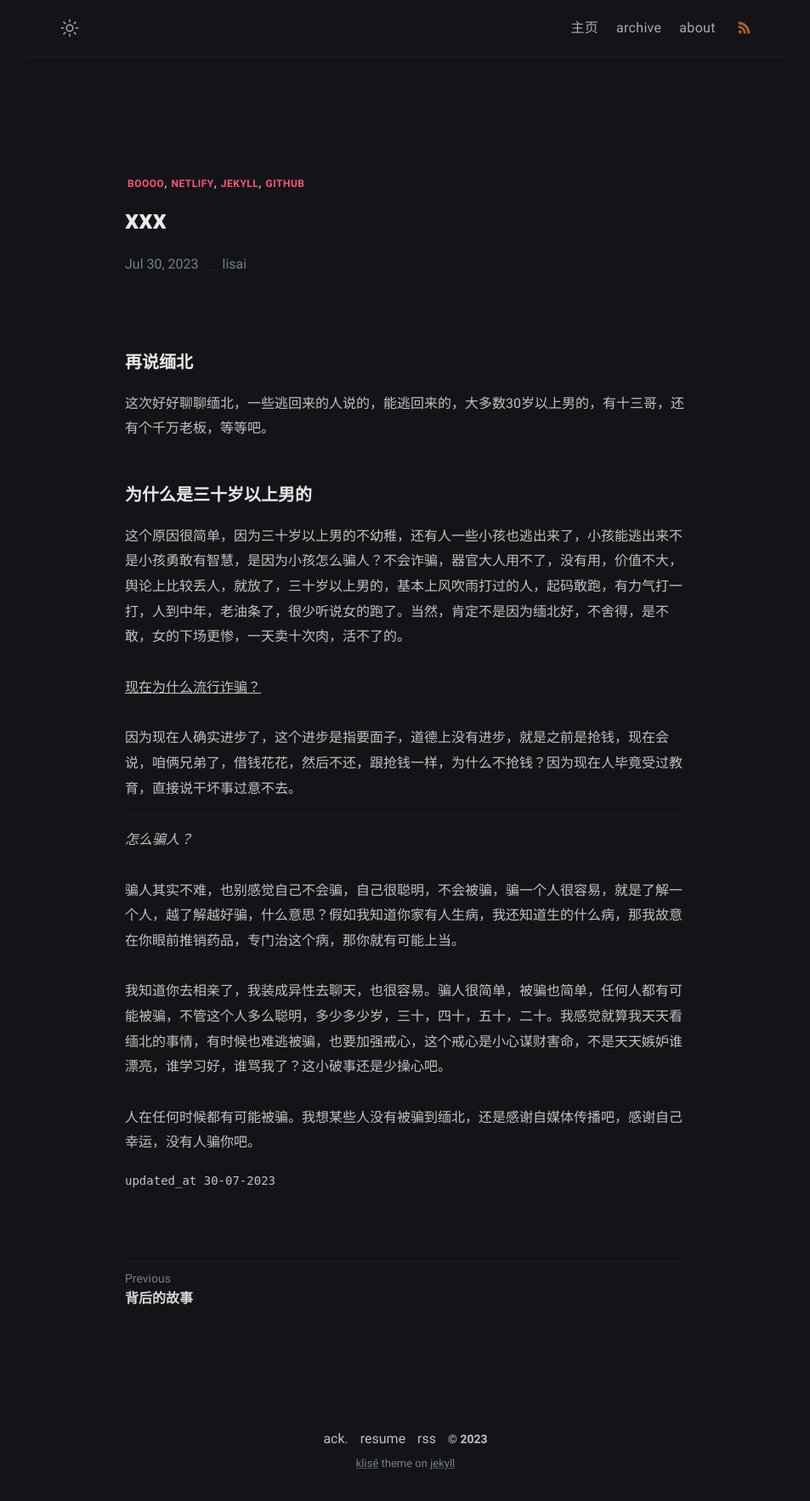
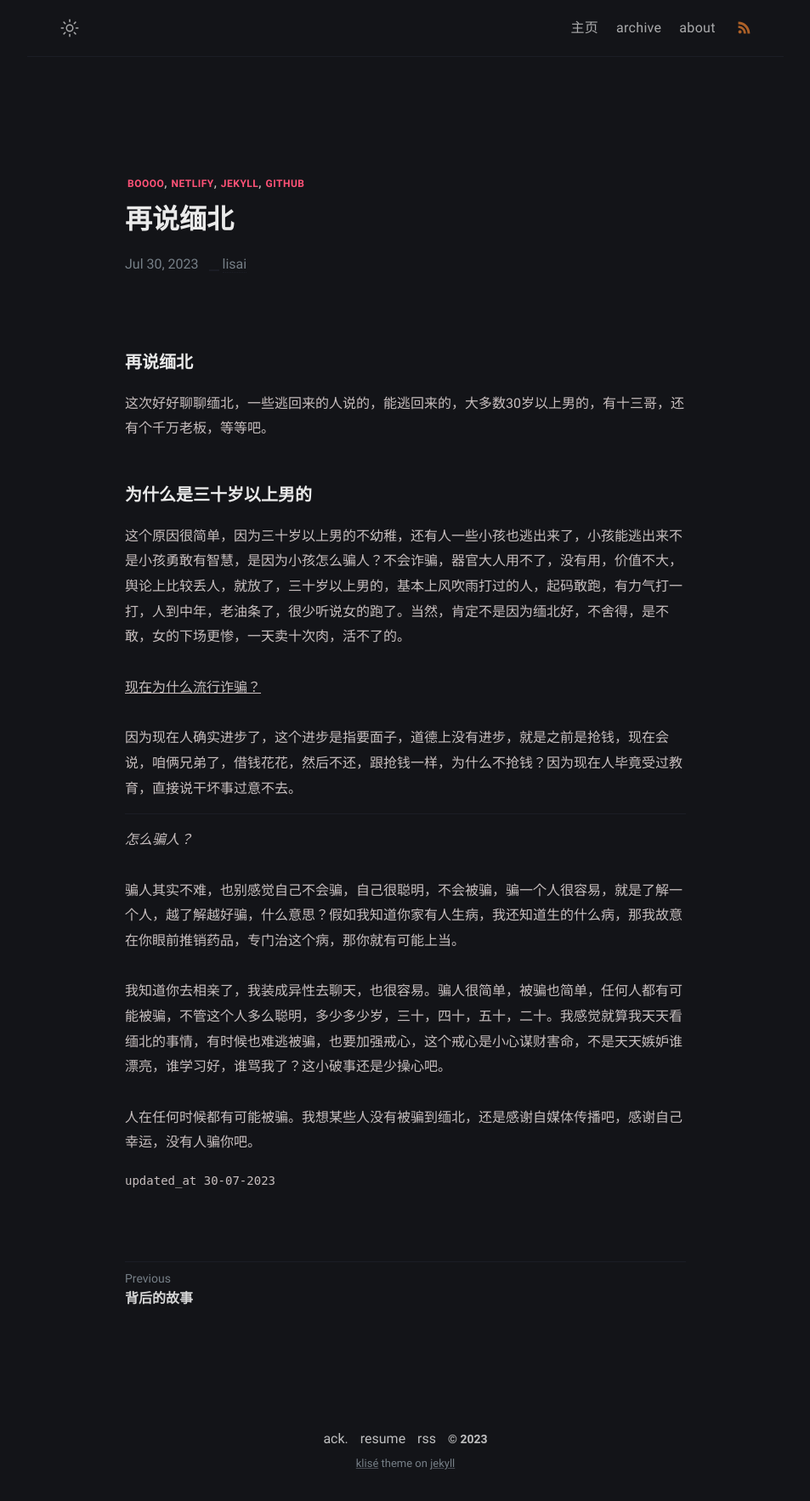
Before and after one commit to hello-lisai/hello-lisai-blog, a Jekyll site: the page built from _posts/230730/2023-7-30-230730.md, in a window 1280 px wide. Shown: the whole page at 85% size, without its empty margins (163-1116 px from the left). Built offline with Jekyll 4.4.1, drawn with Linux system fonts in a browser that asks for light colours; some web fonts are replaced.

Commit message:
Update 2023-7-30-230730.md

```diff
--- a/_posts/230730/2023-7-30-230730.md
+++ b/_posts/230730/2023-7-30-230730.md
@@ -1,5 +1,5 @@
 ---
-title: xxx
+title: 再说缅北
 modified: 2023-07-30 08:52:13 +07:00
 tags: [boooo, netlify, jekyll, github]
 description: All the services are free, a source code this site placed on github repository and intergration with netlify service, another service that you can use is github page for hosting your own static site.
```
